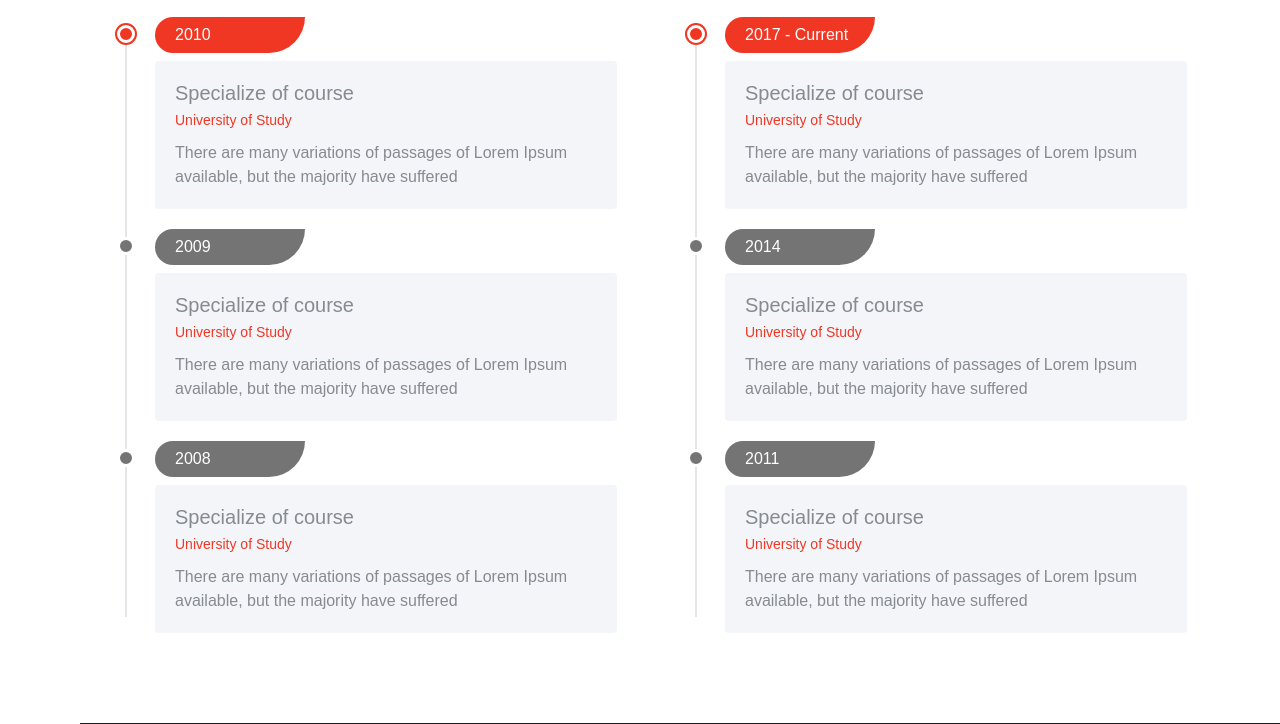
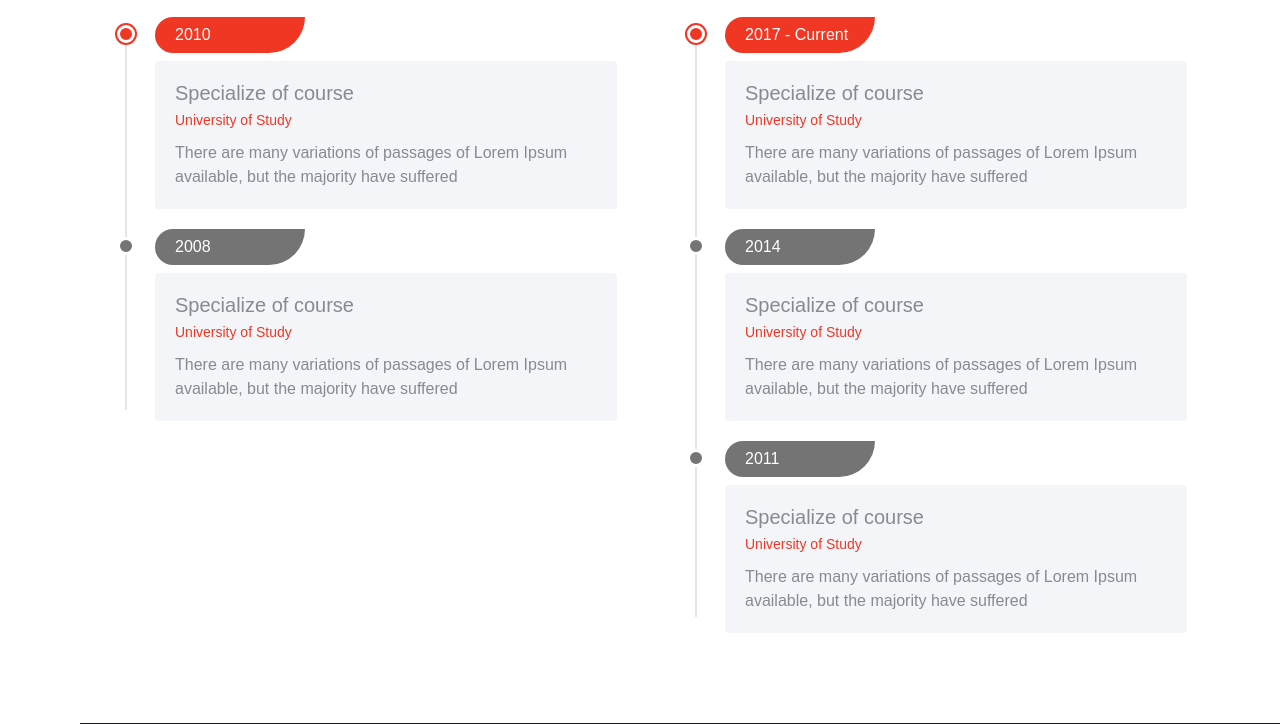
Before and after one commit to mahmoudbitar02/Privat-blog, a Django app: page / in a window 1280 px wide. Shown: the part 1681-2405 px from the top of the page. Run offline with Django 4.2, Linux system fonts and the light colour scheme; data comes from the database, SQL or seed files in the repository; both versions use the stored data as it was after the commit; parts of the project's set-up code (start-up, migrations or seed data) failed here and were passed over; some libraries are stand-ins or nearby versions; some web fonts are replaced.

Commit message:
work on frontend

```diff
--- a/about/models.py
+++ b/about/models.py
@@ -29,7 +29,7 @@ class Skills(models.Model):
         return self.skill
 
 class Education(models.Model):
-    year = models.CharField(max_length=50)
+    year = models.IntegerField()
     title = models.CharField(max_length=100)
     place = models.CharField(max_length=50)
     description = models.CharField(max_length=300)
@@ -39,7 +39,7 @@ class Education(models.Model):
         return self.title
 
 class Experience(models.Model):
-    year = models.CharField(max_length=50)
+    year = models.IntegerField()
     title = models.CharField(max_length=100)
     place = models.CharField(max_length=50)
     description = models.CharField(max_length=300)
--- a/about/templates/home.html
+++ b/about/templates/home.html
@@ -203,30 +203,19 @@
           <div class="col-md-6 wow fadeInRight">
             <h2 class="fg-dark">Education</h2>
             <ul class="timeline mt-4 pr-md-5">
+              {% for item in education %}
                 <li>
-                <div class="title">2010</div>
+                 <div class="title">{{item.year}}</div>
                   <div class="details">
                    <h5>Specialize of course</h5>
                     <small class="fg-theme">University of Study</small>
                     <p>There are many variations of passages of Lorem Ipsum available, but the majority have suffered</p>
                   </div>
                 </li>
-              <li>
-                <div class="title">2009</div>
-                <div class="details">
-                  <h5>Specialize of course</h5>
-                  <small class="fg-theme">University of Study</small>
-                  <p>There are many variations of passages of Lorem Ipsum available, but the majority have suffered</p>
-                </div>
-              </li>
-              <li>
-                <div class="title">2008</div>
-                <div class="details">
-                  <h5>Specialize of course</h5>
-                  <small class="fg-theme">University of Study</small>
-                  <p>There are many variations of passages of Lorem Ipsum available, but the majority have suffered</p>
-                </div>
-              </li>
+
+              {% endfor %}
+
+
             </ul>
           </div>
           <div class="col-md-6 wow fadeInRight" data-wow-delay="200ms">
--- a/about/views.py
+++ b/about/views.py
@@ -1,5 +1,5 @@
 from django.shortcuts import render
-from . models import About, Skills
+from . models import About, Skills, Education, Experience
 # Create your views here.
 
 def home(request):
@@ -11,12 +11,16 @@ def home(request):
     about = About.objects.last()
     coding_skills = Skills.objects.filter(type='Coding')
     design_skills = Skills.objects.filter(type='Design')
+    education = Education.objects.all()
+    experience = Experience.objects.all()
 
 
     return render (request, 'home.html',{
     "about":about ,
     'coding_skills':coding_skills ,
-    'design_skills':design_skills
+    'design_skills':design_skills ,
+    'education':education,
+    'experience':experience,
 
 
 
```
Also changed, not shown: about/migrations/0003_alter_about_cv_alter_education_year.py (added), about/migrations/0004_alter_experience_year.py (added), db.sqlite3. Lines whose indentation alone changed are shown as unchanged.
